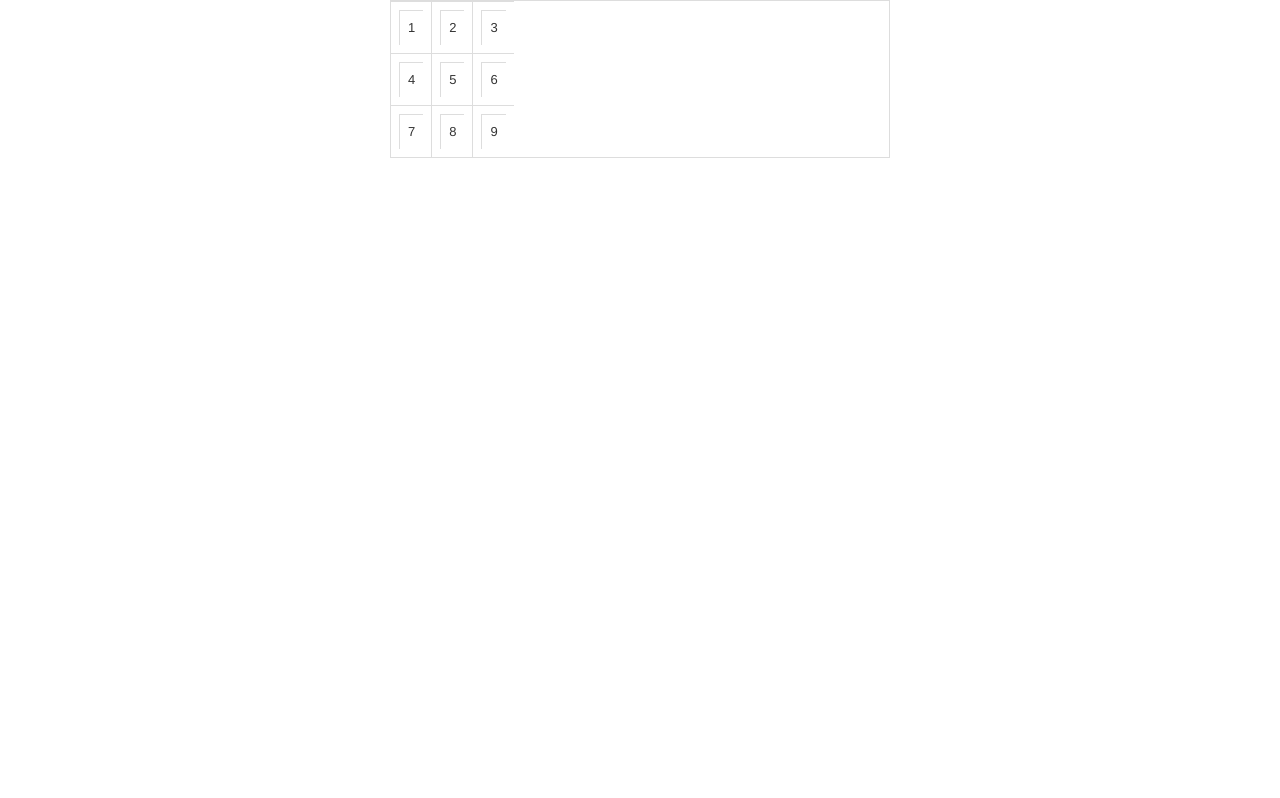
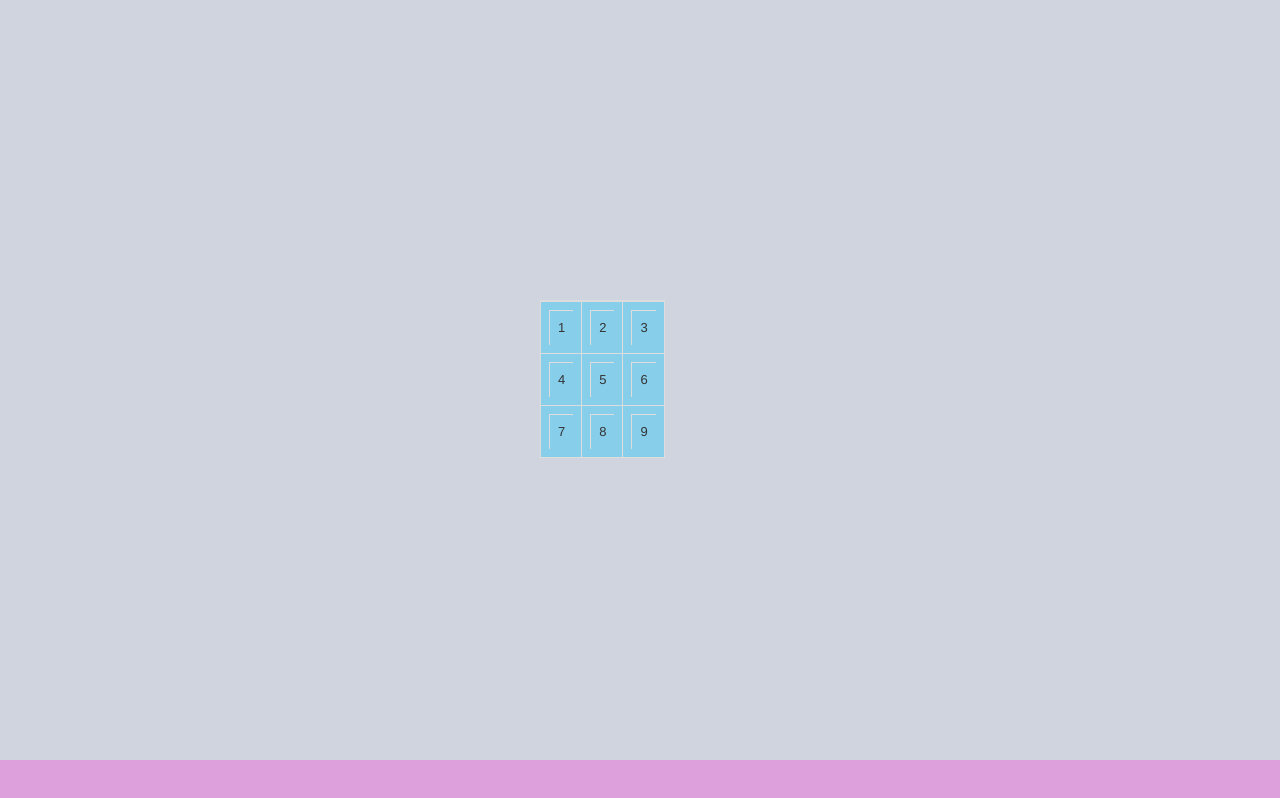
Before and after one commit to demns/demns.github.io, a plain HTML site: page index.html in a window 1280 px wide. Drawn offline with nearby package versions, Linux system fonts and the light colour scheme.

Commit message:
0.0.4 simpliest css provided

```diff
--- a/assets/css/custom.css
+++ b/assets/css/custom.css
@@ -1,5 +1,40 @@
-#content {
-    width: 500px;
-    margin-left: auto;
-    margin-right: auto;
+#gamePanel {
+    width: 200px;
+    height: 200px;
+    position: absolute;
+    top:0;
+    bottom: 0;
+    left: 0;
+    right: 0;
+
+    margin: auto;
+
+
 }
+
+
+#winner {
+    width: 100%;
+    height: 40px;
+    background-color: plum;
+
+    position: absolute;
+    bottom:0;
+
+    margin: auto;
+    text-align: center;
+    font-size: 200%;
+}
+
+body {
+    background-color: #d0d4de;
+}
+
+table {
+    background-color: #87ceeb;
+}
+
+tr {
+    width: 100px;
+    cursor: pointer;
+}
--- a/index.html
+++ b/index.html
@@ -5,7 +5,8 @@
         <title>BACKBONE Marionette Tutorial: Collections</title>
     </head>
     <body>
-        <table  id="content">
+        <div id ="gamePanel">
+            <table id="content">
                 <script type="text/template" id="cells-template">
                     <thead>
                         <tr class='header'></tr>
@@ -15,6 +16,7 @@
                     </tbody>
                 </script>
             </table>
+        </div>
 
         <script type="text/template" id="cell-template">
             <td id ="td<%= name %>"><%= name %></td>
```
Lines whose indentation alone changed are shown as unchanged.
